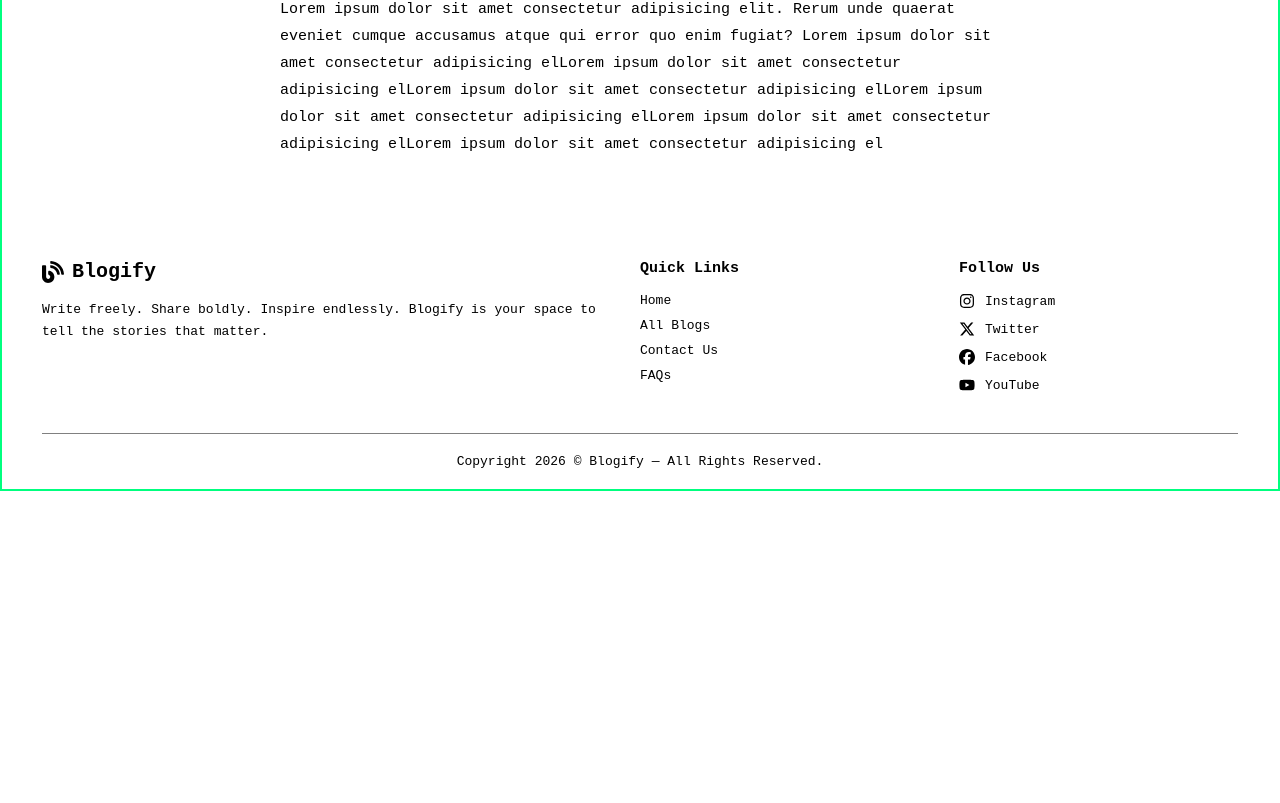
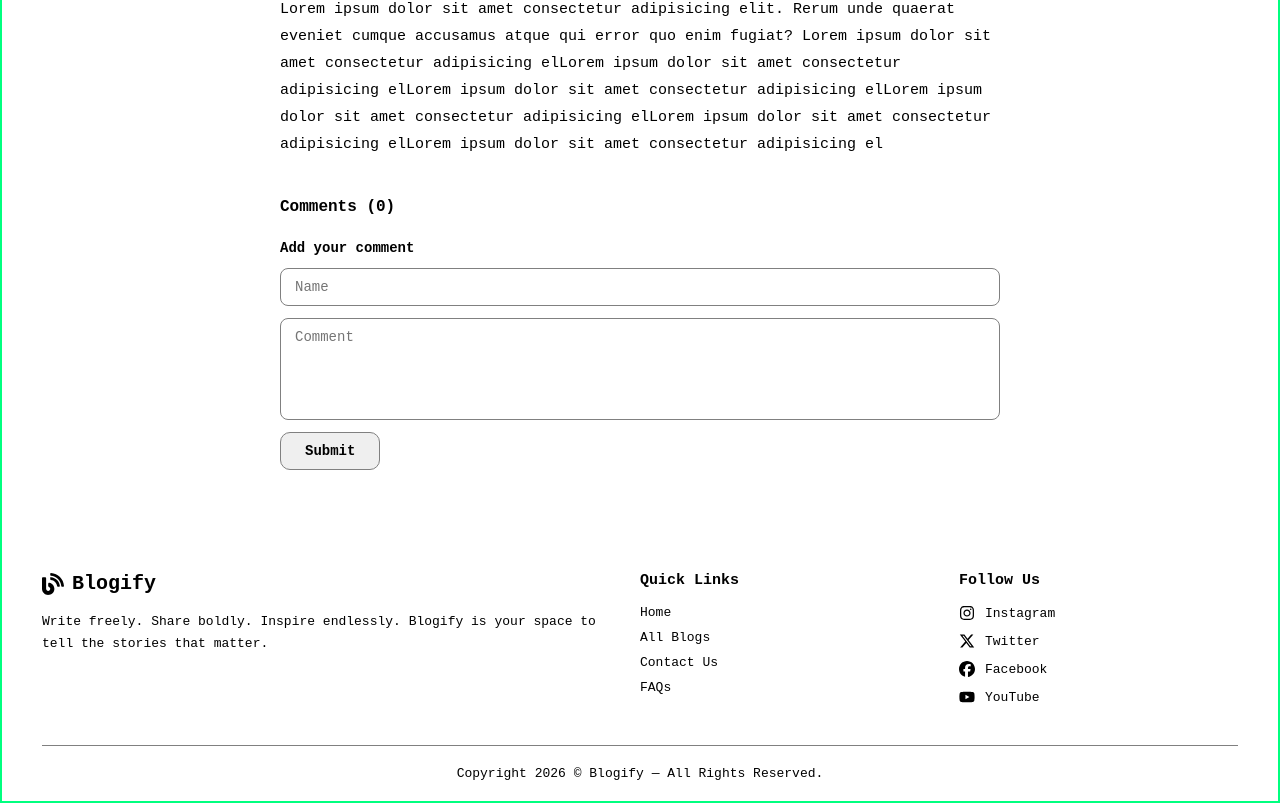
Before and after one commit to hammadgul-dev/blogify, a React app in the folder Frontend/: page / in a window 1280 px wide. Shown: the part 878-1681 px from the top of the page. Before the commit the page ends 1369 px from the top, so only its background shows below. Built offline with nearby package versions, Linux system fonts and the light colour scheme; the HTML template or start-up script is replaced by a standard one.

Commit message:
add post comment component in blog detail

```diff
--- /dev/null
+++ b/Frontend/src/Components Style/PostComment.module.css
@@ -0,0 +1,60 @@
+.comment-section {
+    display: flex;
+    flex-direction: column;
+    gap: 24px;
+    max-width: 800px;
+    margin: 0 auto;
+    padding: 0 40px 40px 40px;
+    width: 100%;
+}
+
+.comment-section h3 {
+    font-size: 16px;
+    font-weight: 700;
+}
+
+.comment-form {
+    display: flex;
+    flex-direction: column;
+    gap: 12px;
+    width: 100%;
+}
+
+.comment-form h4 {
+    font-size: 14px;
+    font-weight: 600;
+}
+
+.comment-form input,
+.comment-form textarea {
+    width: 100%;
+    padding: 10px 14px;
+    font-size: 14px;
+    border-radius: 8px;
+    border: 1px solid gray;
+}
+
+.comment-form button {
+    width: fit-content;
+    padding: 10px 24px;
+    font-size: 14px;
+    font-weight: 700;
+    border-radius: 10px;
+    border: 1px solid gray;
+}
+
+@media (max-width: 768px) {
+    .comment-section {
+        padding: 0 24px 24px 24px;
+    }
+}
+
+@media (max-width: 480px) {
+    .comment-section {
+        padding: 0 16px 16px 16px;
+    }
+
+    .comment-form button {
+        width: 100%;
+    }
+}
--- /dev/null
+++ b/Frontend/src/Components/PostComment.jsx
@@ -0,0 +1,17 @@
+import style from "../Components Style/PostComment.module.css"
+
+function PostComment() {
+    return (
+        <div className={style["comment-section"]}>
+            <h3>Comments (0)</h3>
+            <div className={style["comment-form"]}>
+                <h4>Add your comment</h4>
+                <input type="text" placeholder="Name" />
+                <textarea rows={5} placeholder="Comment" />
+                <button>Submit</button>
+            </div>
+        </div>
+    )
+}
+
+export default PostComment
--- a/Frontend/src/Pages/BlogDetail.jsx
+++ b/Frontend/src/Pages/BlogDetail.jsx
@@ -1,7 +1,7 @@
 import style from "../Pages Style/BlogDetail.module.css"
 import Navbar from "../Components/Navbar"
 import img1 from "../assets/1.jpg"
-// import CommentSection from "../Components/CommentSection"
+import PostComment from "../Components/PostComment"
 
 function BlogDetail() {
     return (
@@ -23,6 +23,7 @@ function BlogDetail() {
                     Lorem ipsum dolor sit amet consectetur adipisicing elLorem ipsum dolor sit amet consectetur adipisicing elLorem ipsum dolor sit amet consectetur adipisicing elLorem ipsum dolor sit amet consectetur adipisicing elLorem ipsum dolor sit amet consectetur adipisicing elLorem ipsum dolor sit amet consectetur adipisicing el
                 </p>
             </div>
+            <PostComment />
         </div>
     )
 }
```
